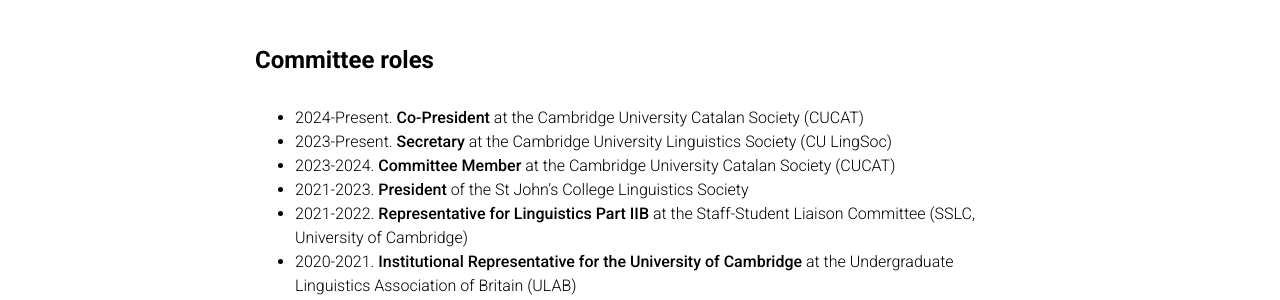
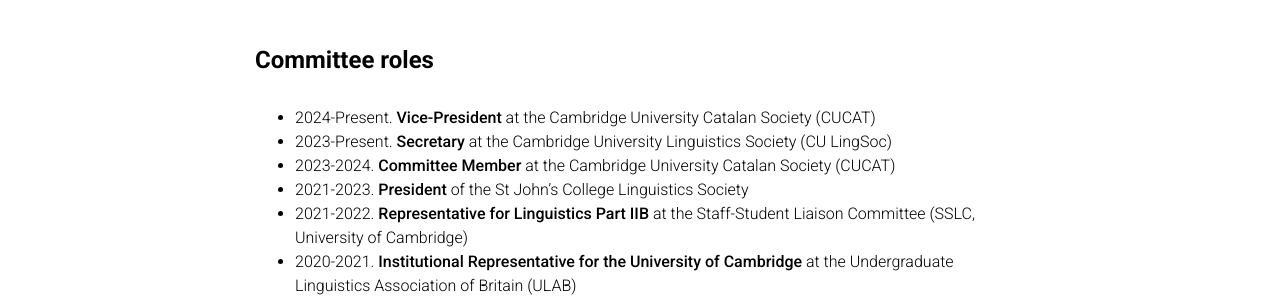
Before and after one commit to nuria-bosch/nuria-bosch.github.io, a Jekyll site: the page built from _pages/teaching_and_service.md, in a window 1280 px wide and 900 px high, scrolled down 933 px. Shown: the part 152-452 px from the top of the window. Built offline with Jekyll 4.4.1, drawn with Linux system fonts in a browser that asks for light colours; comment, search, counter and statistics services are not loaded; a style sheet for code colours, icons or effects is not loaded.

Commit message:
Update teaching_and_service.md

```diff
--- a/_pages/teaching_and_service.md
+++ b/_pages/teaching_and_service.md
@@ -38,7 +38,7 @@
 
 <h4 style="margin-top: 3.3rem; margin-bottom: 2rem; font-weight: bold;">Committee roles</h4>
 
-- 2024-Present. **Co-President** at the Cambridge University Catalan Society (CUCAT)
+- 2024-Present. **Vice-President** at the Cambridge University Catalan Society (CUCAT)
 - 2023-Present. **Secretary** at the Cambridge University Linguistics Society (CU LingSoc)
 - 2023-2024. **Committee Member** at the Cambridge University Catalan Society (CUCAT)
 - 2021-2023. **President** of the St John's College Linguistics Society
```
